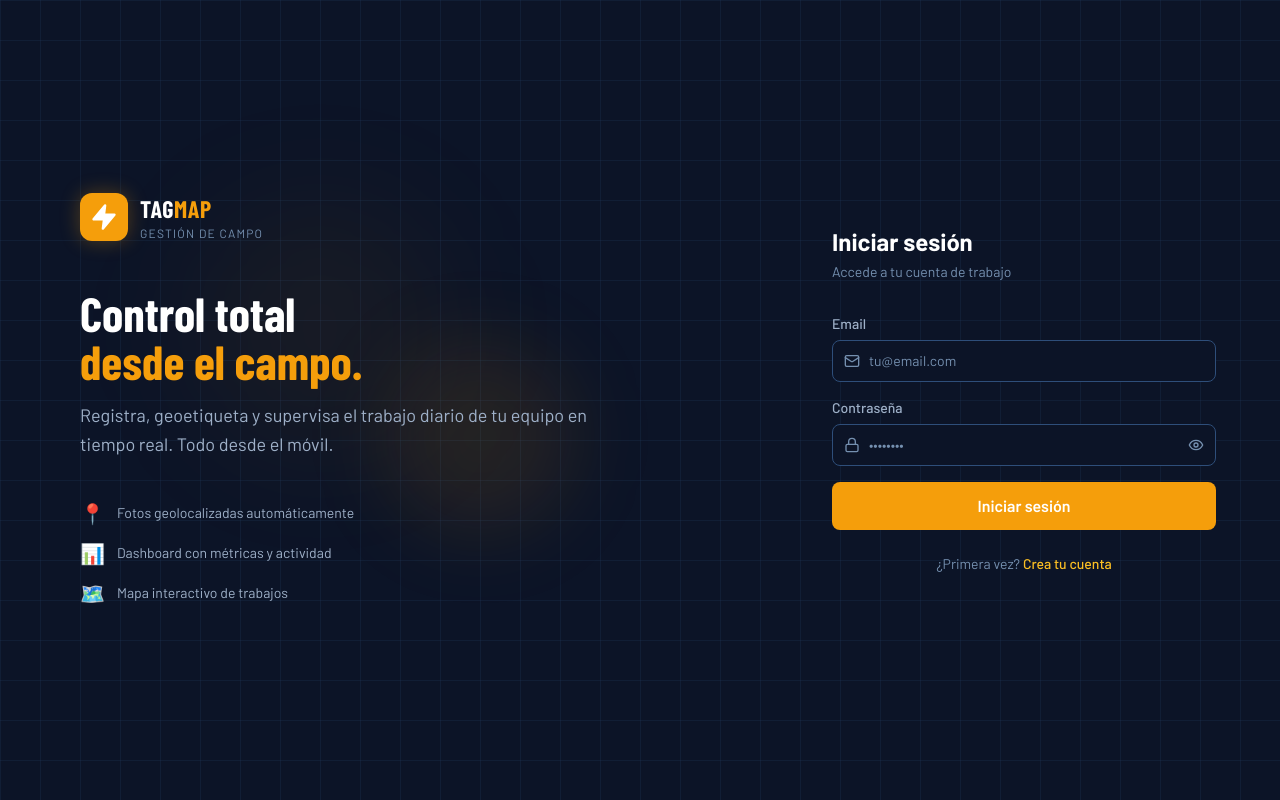
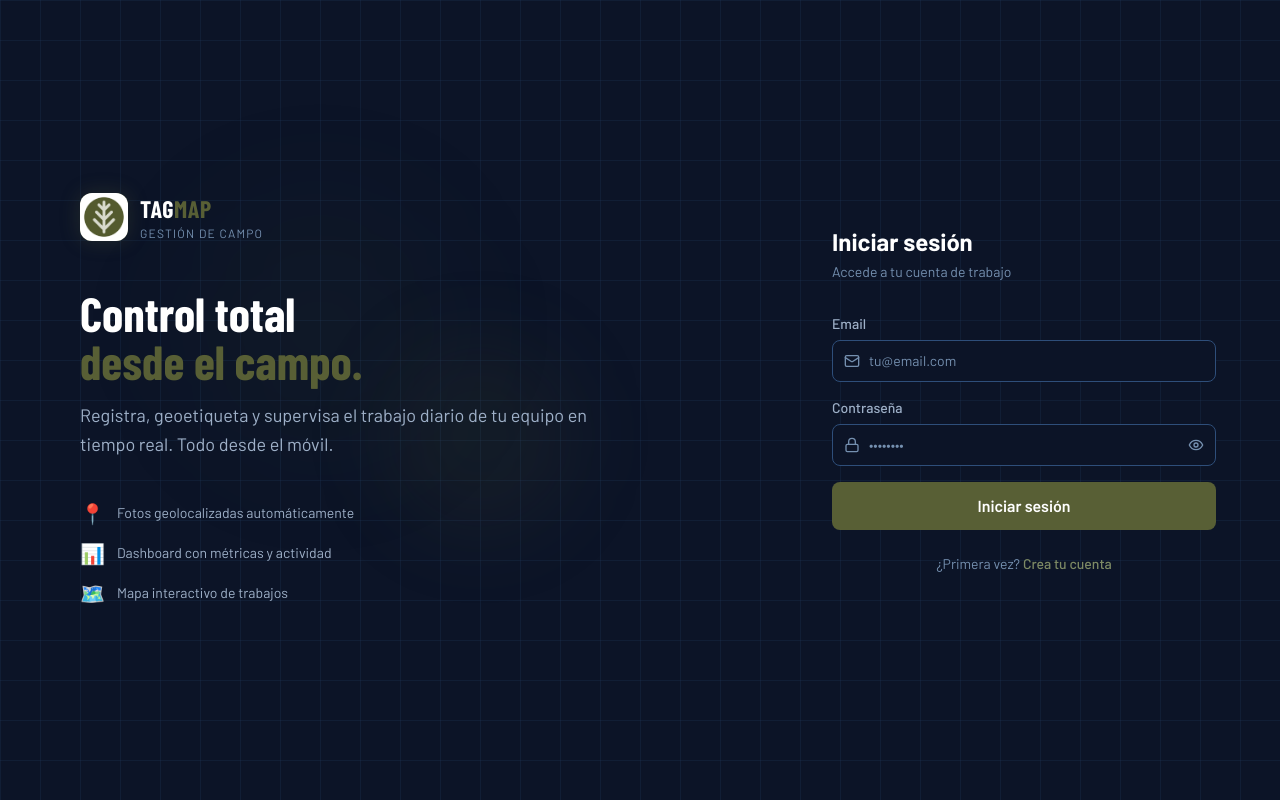
Before and after one commit to DivuxDev/proyecto-ivan, a Next.js app in the folder frontend/: page /login in a window 1280 px wide. Built offline with nearby package versions, Linux system fonts and the light colour scheme; a web font is replaced by a local one.

Commit message:
feat: add logo image and update UI components to use the new logo across the application

```diff
--- a/frontend/src/app/(auth)/login/page.tsx
+++ b/frontend/src/app/(auth)/login/page.tsx
@@ -5,7 +5,8 @@ import { useRouter } from 'next/navigation';
 import { useForm } from 'react-hook-form';
 import { zodResolver } from '@hookform/resolvers/zod';
 import { z } from 'zod';
-import { Zap, Mail, Lock, AlertCircle, Eye, EyeOff } from 'lucide-react';
+import Image from 'next/image';
+import { Mail, Lock, AlertCircle, Eye, EyeOff } from 'lucide-react';
 import { useAuth } from '@/hooks/useAuth';
 import { getErrorMessage } from '@/lib/utils';
 import Link from 'next/link';
@@ -60,8 +61,8 @@ export default function LoginPage() {
         <div className="relative z-10 max-w-lg">
           {/* Logo */}
           <div className="flex items-center gap-3 mb-12">
-            <div className="w-12 h-12 bg-brand-500 rounded-xl flex items-center justify-center shadow-amber-glow">
-              <Zap className="w-7 h-7 text-white fill-white" />
+            <div className="w-12 h-12 bg-brand-500 rounded-xl flex items-center justify-center shadow-brand-glow overflow-hidden">
+              <Image src="/logo.jpg" alt="TagMap" width={48} height={48} className="object-cover" />
             </div>
             <div>
               <h1 className="font-display text-2xl font-bold text-white tracking-wide">
@@ -105,11 +106,11 @@ export default function LoginPage() {
         <div className="w-full max-w-sm">
           {/* Logo móvil */}
           <div className="flex items-center gap-2 mb-8 md:hidden">
-            <div className="w-9 h-9 bg-brand-500 rounded-lg flex items-center justify-center">
-              <Zap className="w-5 h-5 text-white fill-white" />
+            <div className="w-9 h-9 bg-brand-500 rounded-lg flex items-center justify-center overflow-hidden">
+              <Image src="/logo.jpg" alt="TagMap" width={36} height={36} className="object-cover" />
             </div>
             <span className="font-display text-xl font-bold text-white tracking-wide">
-              LINEAS<span className="text-brand-500">CAMPO</span>
+              TAG<span className="text-brand-500">MAP</span>
             </span>
           </div>
 
--- a/frontend/src/app/(auth)/register/page.tsx
+++ b/frontend/src/app/(auth)/register/page.tsx
@@ -5,7 +5,8 @@ import { useRouter } from 'next/navigation';
 import { useForm } from 'react-hook-form';
 import { zodResolver } from '@hookform/resolvers/zod';
 import { z } from 'zod';
-import { Zap, Mail, Lock, User, AlertCircle, Eye, EyeOff } from 'lucide-react';
+import Image from 'next/image';
+import { Mail, Lock, User, AlertCircle, Eye, EyeOff } from 'lucide-react';
 import { useAuth } from '@/hooks/useAuth';
 import { getErrorMessage } from '@/lib/utils';
 import Link from 'next/link';
@@ -53,8 +54,8 @@ export default function RegisterPage() {
       <div className="w-full max-w-sm">
         {/* Logo */}
         <div className="flex items-center gap-2 mb-8 justify-center">
-          <div className="w-10 h-10 bg-brand-500 rounded-xl flex items-center justify-center shadow-amber-glow">
-            <Zap className="w-6 h-6 text-white fill-white" />
+          <div className="w-10 h-10 bg-brand-500 rounded-xl flex items-center justify-center shadow-brand-glow overflow-hidden">
+            <Image src="/logo.jpg" alt="TagMap" width={40} height={40} className="object-cover" />
           </div>
           <span className="font-display text-2xl font-bold text-white tracking-wide">
             TAG<span className="text-brand-500">MAP</span>
--- a/frontend/src/app/(worker)/worker/page.tsx
+++ b/frontend/src/app/(worker)/worker/page.tsx
@@ -5,7 +5,7 @@ import { photosApi } from '@/lib/api';
 import { useAuthStore } from '@/store/authStore';
 import { useAuth } from '@/hooks/useAuth';
 import { formatDate, timeAgo, getPhotoSrc } from '@/lib/utils';
-import { Camera, Images, Clock, MapPin, LogOut, Zap, ChevronRight } from 'lucide-react';
+import { Camera, Images, Clock, MapPin, LogOut, ChevronRight } from 'lucide-react';
 import Image from 'next/image';
 import Link from 'next/link';
 import type { Photo, PaginatedPhotos } from '@/types';
@@ -42,8 +42,8 @@ export default function WorkerHomePage() {
       <header className="bg-navy-800 pt-safe px-5 pb-5">
         <div className="flex items-center justify-between mb-4">
           <div className="flex items-center gap-2">
-            <div className="w-8 h-8 bg-brand-500 rounded-lg flex items-center justify-center">
-              <Zap className="w-5 h-5 text-white fill-white" />
+            <div className="w-8 h-8 bg-brand-500 rounded-lg flex items-center justify-center overflow-hidden">
+              <Image src="/logo.jpg" alt="TagMap" width={32} height={32} className="object-cover" />
             </div>
             <span className="font-display text-base font-bold text-white tracking-wide">
               TAG<span className="text-brand-500">MAP</span>
@@ -92,7 +92,7 @@ export default function WorkerHomePage() {
 
         {/* Botón de captura rápida */}
         <Link href="/worker/upload">
-          <div className="bg-brand-500 rounded-2xl p-5 shadow-amber-glow flex items-center gap-4 active:scale-[0.98] transition-transform">
+          <div className="bg-brand-500 rounded-2xl p-5 shadow-brand-glow flex items-center gap-4 active:scale-[0.98] transition-transform">
             <div className="w-12 h-12 bg-white/20 rounded-xl flex items-center justify-center">
               <Camera className="w-7 h-7 text-white" />
             </div>
--- a/frontend/src/app/(worker)/worker/upload/page.tsx
+++ b/frontend/src/app/(worker)/worker/upload/page.tsx
@@ -155,7 +155,7 @@ export default function UploadPage() {
             {/* Botón cámara */}
             <button
               onClick={() => cameraInputRef.current?.click()}
-              className="w-full bg-brand-500 text-white rounded-2xl py-5 flex flex-col items-center gap-2 active:scale-[0.98] transition-transform shadow-amber-glow"
+              className="w-full bg-brand-500 text-white rounded-2xl py-5 flex flex-col items-center gap-2 active:scale-[0.98] transition-transform shadow-brand-glow"
             >
               <Camera className="w-8 h-8" />
               <span className="font-semibold text-base">Usar cámara</span>
--- a/frontend/src/app/globals.css
+++ b/frontend/src/app/globals.css
@@ -49,7 +49,7 @@
   /* Botón acción flotante (móvil trabajador) */
   .fab {
     @apply fixed bottom-24 right-5 z-50 flex items-center gap-2 bg-brand-500 text-white
-           rounded-full shadow-amber-glow px-5 py-3.5 font-semibold text-sm
+           rounded-full shadow-brand-glow px-5 py-3.5 font-semibold text-sm
            active:scale-95 transition-all duration-150 hover:bg-brand-600;
   }
 
--- a/frontend/src/app/layout.tsx
+++ b/frontend/src/app/layout.tsx
@@ -6,13 +6,17 @@ export const metadata: Metadata = {
   title: 'TagMap',
   description: 'Gestión de trabajos de campo geolocalizados',
   applicationName: 'TagMap',
+  icons: {
+    icon: '/logo.jpg',
+    apple: '/logo.jpg',
+  },
 };
 
 export const viewport: Viewport = {
   width: 'device-width',
   initialScale: 1,
   maximumScale: 1,
-  themeColor: '#F59E0B',
+  themeColor: '#585f35',
 };
 
 export default function RootLayout({ children }: { children: React.ReactNode }) {
--- a/frontend/src/components/layout/AdminSidebar.tsx
+++ b/frontend/src/components/layout/AdminSidebar.tsx
@@ -2,6 +2,7 @@
 
 import { usePathname } from 'next/navigation';
 import Link from 'next/link';
+import Image from 'next/image';
 import { useAuth } from '@/hooks/useAuth';
 import {
   LayoutDashboard,
@@ -9,7 +10,6 @@ import {
   Images,
   Map,
   LogOut,
-  Zap,
   Menu,
   X,
 } from 'lucide-react';
@@ -36,8 +36,8 @@ export default function AdminSidebar() {
       {/* Logo */}
       <div className="px-6 py-5 border-b border-navy-600">
         <div className="flex items-center gap-2.5">
-          <div className="w-9 h-9 bg-brand-500 rounded-xl flex items-center justify-center shadow-amber-glow">
-            <Zap className="w-5 h-5 text-white fill-white" />
+          <div className="w-9 h-9 bg-brand-500 rounded-xl flex items-center justify-center shadow-brand-glow overflow-hidden">
+            <Image src="/logo.jpg" alt="TagMap" width={36} height={36} className="object-cover" />
           </div>
           <div>
             <p className="font-display text-base font-bold text-white tracking-wide">
@@ -118,11 +118,11 @@ export default function AdminSidebar() {
           <Menu className="w-5 h-5" />
         </button>
         <div className="flex items-center gap-2">
-          <div className="w-7 h-7 bg-brand-500 rounded-lg flex items-center justify-center">
-            <Zap className="w-4 h-4 text-white fill-white" />
+          <div className="w-7 h-7 bg-brand-500 rounded-lg flex items-center justify-center overflow-hidden">
+            <Image src="/logo.jpg" alt="TagMap" width={28} height={28} className="object-cover" />
           </div>
           <span className="font-display text-sm font-bold text-white tracking-wide">
-            LINEAS<span className="text-brand-500">CAMPO</span>
+            TAG<span className="text-brand-500">MAP</span>
           </span>
         </div>
       </header>
--- a/frontend/src/components/layout/WorkerNav.tsx
+++ b/frontend/src/components/layout/WorkerNav.tsx
@@ -40,7 +40,7 @@ export default function WorkerNav() {
               {isUpload ? (
                 <div
                   className={cn(
-                    '-mt-5 w-14 h-14 rounded-full flex items-center justify-center shadow-amber-glow transition-all',
+                    '-mt-5 w-14 h-14 rounded-full flex items-center justify-center shadow-brand-glow transition-all',
                     active
                       ? 'bg-brand-600 scale-105'
                       : 'bg-brand-500 hover:bg-brand-600'
--- a/frontend/tailwind.config.ts
+++ b/frontend/tailwind.config.ts
@@ -5,18 +5,18 @@ const config: Config = {
   theme: {
     extend: {
       colors: {
-        // Amber eléctrico — color principal de marca
+        // Verde oliva — color principal de marca
         brand: {
-          50: '#FFFBEB',
-          100: '#FEF3C7',
-          200: '#FDE68A',
-          300: '#FCD34D',
-          400: '#FBBF24',
-          500: '#F59E0B', // Principal
-          600: '#D97706',
-          700: '#B45309',
-          800: '#92400E',
-          900: '#78350F',
+          50: '#F7F8F5',
+          100: '#E8EBE0',
+          200: '#D1D7C2',
+          300: '#A8B28F',
+          400: '#7D8A65',
+          500: '#585f35', // Principal
+          600: '#464B2A',
+          700: '#363A20',
+          800: '#292C18',
+          900: '#1C1E11',
         },
         // Navy oscuro — para admin dashboard
         navy: {
@@ -41,8 +41,8 @@ const config: Config = {
         display: ['Barlow Condensed', 'system-ui', 'sans-serif'],
       },
       boxShadow: {
-        'amber-glow': '0 0 20px rgba(245, 158, 11, 0.3)',
-        'amber-glow-lg': '0 0 40px rgba(245, 158, 11, 0.4)',
+        'brand-glow': '0 0 20px rgba(88, 95, 53, 0.3)',
+        'brand-glow-lg': '0 0 40px rgba(88, 95, 53, 0.4)',
         'card-dark': '0 4px 24px rgba(0, 0, 0, 0.4)',
       },
       animation: {
@@ -60,8 +60,8 @@ const config: Config = {
           '100%': { opacity: '1', transform: 'translateY(0)' },
         },
         pulseBrand: {
-          '0%, 100%': { boxShadow: '0 0 0 0 rgba(245, 158, 11, 0.4)' },
-          '50%': { boxShadow: '0 0 0 8px rgba(245, 158, 11, 0)' },
+          '0%, 100%': { boxShadow: '0 0 0 0 rgba(88, 95, 53, 0.4)' },
+          '50%': { boxShadow: '0 0 0 8px rgba(88, 95, 53, 0)' },
         },
       },
       backgroundImage: {
```
Also changed, not shown: frontend/public/logo.jpg (added).
